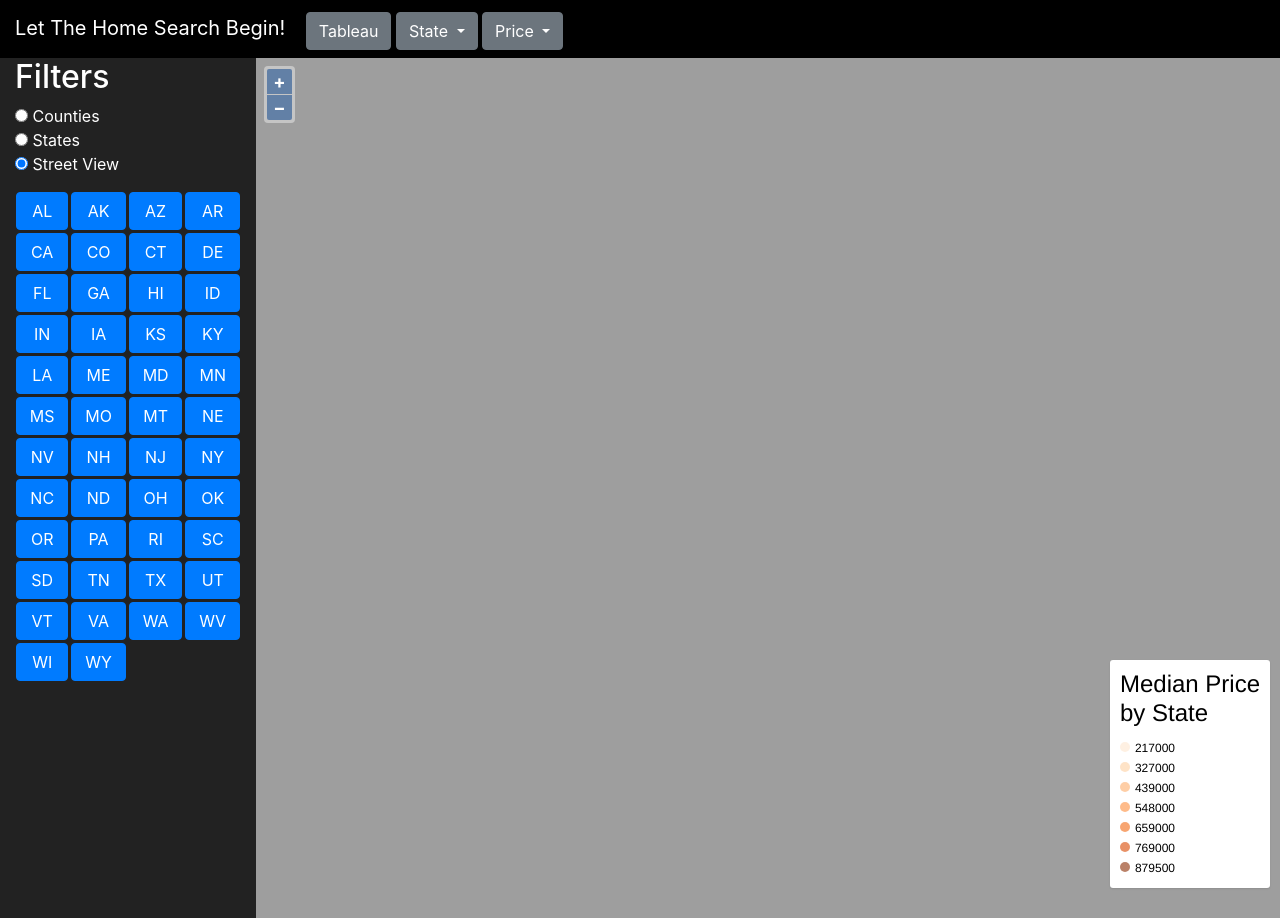
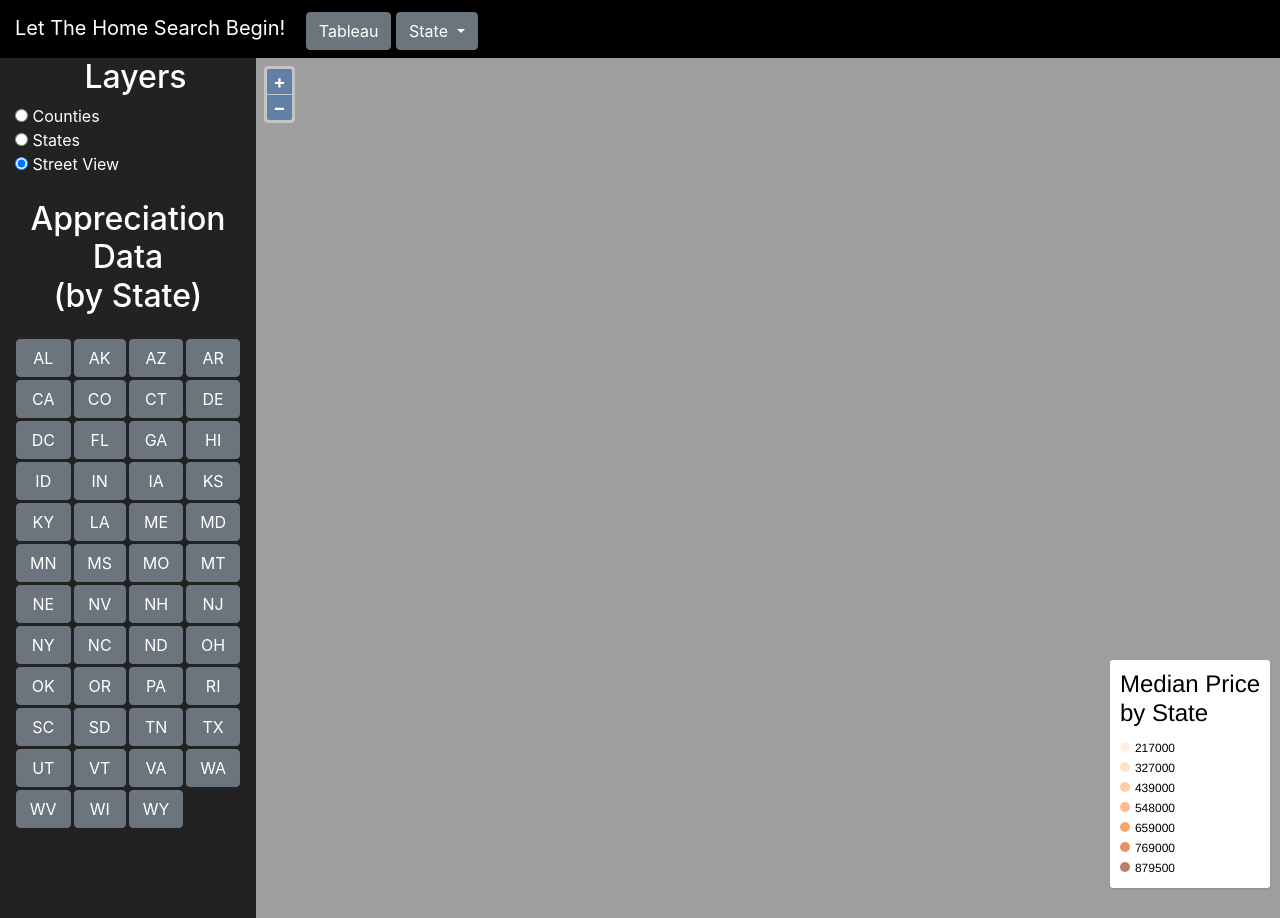
Before and after one commit to ntackyt/DataViz_RealEstate, a Flask app: page / in a window 1280 px wide. Run offline with Flask 2, Linux system fonts and the light colour scheme; some libraries are stand-ins or nearby versions.

Commit message:
fixed sidebar link issue, changed colors

```diff
--- a/templates/index.html
+++ b/templates/index.html
@@ -93,18 +93,60 @@
               <a class="dropdown-item" href="#top">Wisconsin</a>
               <a class="dropdown-item" href="#top">Wyoming</a>
 
-            </div>
-          </div>
-          <div class="btn-group">
-            <button class="btn btn-secondary dropdown-toggle" type="button" data-bs-toggle="dropdown" aria-haspopup="true" aria-expanded="false">
-              Price
-            </button>
-            <div class="dropdown-menu">
-              <a class="dropdown-item" href="#top">Less Than $500,000</a>
-              <a class="dropdown-item" href="#top">More Than $500,000</a>
-            </div>
-          </div>
+        <!-- <div class="dropdown">
+          <button class="btn btn-secondary dropdown-toggle" type="button" data-bs-toggle="dropdown" aria-expanded="false">
+            City
+          </button>
+          <ul class="dropdown-menu">
+            <li><a class="dropdown-item" href="#top">Max ...</a></li>
+            <li><a class="dropdown-item" href="#top">Min ...</a></li>
+            <li><a class="dropdown-item" href="#top">Other ...</a></li>
+          </ul>
         </div>
+
+        <div class="dropdown">
+          <button class="btn btn-secondary dropdown-toggle" type="button" data-bs-toggle="dropdown" aria-expanded="false">
+            Zipcode
+          </button>
+          <ul class="dropdown-menu">
+            <li><a class="dropdown-item" href="#top">Max ...</a></li>
+            <li><a class="dropdown-item" href="#top">Min ...</a></li>
+            <li><a class="dropdown-item" href="#top">Other ...</a></li>
+          </ul>
+        </div> -->
+
+        <div class="dropdown">
+          <button class="btn btn-secondary dropdown-toggle" type="button" data-bs-toggle="dropdown" aria-expanded="false">
+            Price
+          </button>
+          <ul class="dropdown-menu">
+            <li><a class="dropdown-item" href="#top">Max ...</a></li>
+            <li><a class="dropdown-item" href="#top">Min ...</a></li>
+            <li><a class="dropdown-item" href="#top">Other ...</a></li>
+          </ul>
+        </div>
+
+        <!-- <div class="dropdown">
+          <button class="btn btn-secondary dropdown-toggle" type="button" data-bs-toggle="dropdown" aria-expanded="false">
+            Bed & Baths
+          </button>
+          <ul class="dropdown-menu">
+            <li><a class="dropdown-item" href="#top">Max ...</a></li>
+            <li><a class="dropdown-item" href="#top">Min ...</a></li>
+            <li><a class="dropdown-item" href="#top">Other ...</a></li>
+          </ul>
+        </div>
+
+        <div class="dropdown">
+          <button class="btn btn-secondary dropdown-toggle" type="button" data-bs-toggle="dropdown" aria-expanded="false">
+            Home Type
+          </button>
+          <ul class="dropdown-menu">
+            <li><a class="dropdown-item" href="#top">Max ...</a></li>
+            <li><a class="dropdown-item" href="#top">Min ...</a></li>
+            <li><a class="dropdown-item" href="#top">Other ...</a></li>
+          </ul>
+        </div> -->
 
       <!-- <div class="col-md-3">
         <form role="search">
@@ -118,62 +160,62 @@
   <div class="grid-container">
     <div class="grid-1">
       <div class="sidebar">
-        <h2>Filters</h2>
+        <h2 style="text-align: center;">Layers</h2>
         <input type="radio" name="baseLayerRadioButton" value="baseCountiesGeoJson"> Counties<br>
         <input type="radio" name="baseLayerRadioButton" value="statesGeoJson"> States <br>
         <input type="radio" name="baseLayerRadioButton" value="map" checked> Street View<br>
       </div>
+      <br><h2 style="text-align: center;"> Appreciation Data <br> (by State)</h2>
       <div class="state-data">
-        <a class="btn btn-primary" href="https://public.tableau.com/views/State_Graphs/AL?:language=en-US&:display_count=n&:origin=viz_share_link" role="button">AL</a>
-        <a class="btn btn-primary" href="https://public.tableau.com/views/State_Graphs/AK?:language=en-US&:display_count=n&:origin=viz_share_link" role="button">AK</a>
-        <a class="btn btn-primary" href="https://public.tableau.com/views/State_Graphs/AZ?:language=en-US&:display_count=n&:origin=viz_share_link" role="button">AZ</a>
-        <a class="btn btn-primary" href="https://public.tableau.com/views/State_Graphs/AR?:language=en-US&:display_count=n&:origin=viz_share_link" role="button">AR</a>
-        <a class="btn btn-primary" href="https://public.tableau.com/views/State_Graphs/CA?:language=en-US&:display_count=n&:origin=viz_share_link" role="button">CA</a>
-        <a class="btn btn-primary" href="https://public.tableau.com/views/State_Graphs/CO?:language=en-US&:display_count=n&:origin=viz_share_link" role="button">CO</a>
-        <a class="btn btn-primary" href="https://public.tableau.com/views/State_Graphs/CT?:language=en-US&:display_count=n&:origin=viz_share_link" role="button">CT</a>
-        <a class="btn btn-primary" href="https://public.tableau.com/views/State_Graphs/DE?:language=en-US&:display_count=n&:origin=viz_share_link" role="button">DE</a>
-        <a class="btn btn-primary" href="https://public.tableau.com/views/State_Graphs/FL?:language=en-US&:display_count=n&:origin=viz_share_link" role="button">FL</a>
-        <a class="btn btn-primary" href="https://public.tableau.com/views/State_Graphs/GA?:language=en-US&:display_count=n&:origin=viz_share_link" role="button">GA</a>
-        <a class="btn btn-primary" href="https://public.tableau.com/views/State_Graphs/HI?:language=en-US&:display_count=n&:origin=viz_share_link" role="button">HI</a>
-        <a class="btn btn-primary" href="https://public.tableau.com/views/State_Graphs/ID?:language=en-US&:display_count=n&:origin=viz_share_link" role="button">ID</a>
-        <a class="btn btn-primary" href="https://public.tableau.com/views/State_Graphs/IN?:language=en-US&:display_count=n&:origin=viz_share_link" role="button">IN</a>
-        <a class="btn btn-primary" href="https://public.tableau.com/views/State_Graphs/IA?:language=en-US&:display_count=n&:origin=viz_share_link" role="button">IA</a>
-        <a class="btn btn-primary" href="https://public.tableau.com/views/State_Graphs/KS?:language=en-US&:display_count=n&:origin=viz_share_link" role="button">KS</a>
-        <a class="btn btn-primary" href="https://public.tableau.com/views/State_Graphs/KY?:language=en-US&:display_count=n&:origin=viz_share_link" role="button">KY</a>
-        <a class="btn btn-primary" href="https://public.tableau.com/views/State_Graphs/LA?:language=en-US&:display_count=n&:origin=viz_share_link" role="button">LA</a>
-        <a class="btn btn-primary" href="https://public.tableau.com/views/State_Graphs/ME?:language=en-US&:display_count=n&:origin=viz_share_link" role="button">ME</a>
-        <a class="btn btn-primary" href="https://public.tableau.com/views/State_Graphs/MD?:language=en-US&:display_count=n&:origin=viz_share_link" role="button">MD</a>
-        <a class="btn btn-primary" href="https://public.tableau.com/views/State_Graphs/MN?:language=en-US&:display_count=n&:origin=viz_share_link" role="button">MN</a>
-        <a class="btn btn-primary" href="https://public.tableau.com/views/State_Graphs/MS?:language=en-US&:display_count=n&:origin=viz_share_link" role="button">MS</a>
-        <a class="btn btn-primary" href="https://public.tableau.com/views/State_Graphs/MO?:language=en-US&:display_count=n&:origin=viz_share_link" role="button">MO</a>
-        <a class="btn btn-primary" href="https://public.tableau.com/views/State_Graphs/MT?:language=en-US&:display_count=n&:origin=viz_share_link" role="button">MT</a>
-        <a class="btn btn-primary" href="https://public.tableau.com/views/State_Graphs/NE?:language=en-US&:display_count=n&:origin=viz_share_link" role="button">NE</a>
-        <a class="btn btn-primary" href="https://public.tableau.com/views/State_Graphs/NV?:language=en-US&:display_count=n&:origin=viz_share_link" role="button">NV</a>
-        <a class="btn btn-primary" href="https://public.tableau.com/views/State_Graphs/NH?:language=en-US&:display_count=n&:origin=viz_share_link" role="button">NH</a>
-        <a class="btn btn-primary" href="https://public.tableau.com/views/State_Graphs/NJ?:language=en-US&:display_count=n&:origin=viz_share_link" role="button">NJ</a>
-        <a class="btn btn-primary" href="https://public.tableau.com/views/State_Graphs/NY?:language=en-US&:display_count=n&:origin=viz_share_link" role="button">NY</a>
-        <a class="btn btn-primary" href="https://public.tableau.com/views/State_Graphs/NC?:language=en-US&:display_count=n&:origin=viz_share_link" role="button">NC</a>
-        <a class="btn btn-primary" href="https://public.tableau.com/views/State_Graphs/ND?:language=en-US&:display_count=n&:origin=viz_share_link" role="button">ND</a>
-        <a class="btn btn-primary" href="https://public.tableau.com/views/State_Graphs/OH?:language=en-US&:display_count=n&:origin=viz_share_link" role="button">OH</a>
-        <a class="btn btn-primary" href="https://public.tableau.com/views/State_Graphs/OK?:language=en-US&:display_count=n&:origin=viz_share_link" role="button">OK</a>
-        <a class="btn btn-primary" href="https://public.tableau.com/views/State_Graphs/OR?:language=en-US&:display_count=n&:origin=viz_share_link" role="button">OR</a>
-        <a class="btn btn-primary" href="https://public.tableau.com/views/State_Graphs/PA?:language=en-US&:display_count=n&:origin=viz_share_link" role="button">PA</a>
-        <a class="btn btn-primary" href="https://public.tableau.com/views/State_Graphs/RI?:language=en-US&:display_count=n&:origin=viz_share_link" role="button">RI</a>
-        <a class="btn btn-primary" href="https://public.tableau.com/views/State_Graphs/SC?:language=en-US&:display_count=n&:origin=viz_share_link" role="button">SC</a>
-        <a class="btn btn-primary" href="https://public.tableau.com/views/State_Graphs/SD?:language=en-US&:display_count=n&:origin=viz_share_link" role="button">SD</a>
-        <a class="btn btn-primary" href="https://public.tableau.com/views/State_Graphs/TN?:language=en-US&:display_count=n&:origin=viz_share_link" role="button">TN</a>
-        <a class="btn btn-primary" href="https://public.tableau.com/views/State_Graphs/TX?:language=en-US&:display_count=n&:origin=viz_share_link" role="button">TX</a>
-        <a class="btn btn-primary" href="https://public.tableau.com/views/State_Graphs/UT?:language=en-US&:display_count=n&:origin=viz_share_link" role="button">UT</a>
-        <a class="btn btn-primary" href="https://public.tableau.com/views/State_Graphs/VT?:language=en-US&:display_count=n&:origin=viz_share_link" role="button">VT</a>
-        <a class="btn btn-primary" href="https://public.tableau.com/views/State_Graphs/VA?:language=en-US&:display_count=n&:origin=viz_share_link" role="button">VA</a>
-        <a class="btn btn-primary" href="https://public.tableau.com/views/State_Graphs/WA?:language=en-US&:display_count=n&:origin=viz_share_link" role="button">WA</a>
-        <a class="btn btn-primary" href="https://public.tableau.com/views/State_Graphs/WV?:language=en-US&:display_count=n&:origin=viz_share_link" role="button">WV</a>
-        <a class="btn btn-primary" href="https://public.tableau.com/views/State_Graphs/WI?:language=en-US&:display_count=n&:origin=viz_share_link" role="button">WI</a>
-        <a class="btn btn-primary" href="https://public.tableau.com/views/State_Graphs/WY?:language=en-US&:display_count=n&:origin=viz_share_link" role="button">WY</a>
+        <a class="btn btn-secondary" href="https://public.tableau.com/views/State_Graphs/Sheet1?:language=en-US&:display_count=n&:origin=viz_share_link" role="button">AL</a>
+        <a class="btn btn-secondary" href="https://public.tableau.com/views/State_Graphs/AK?:language=en-US&:display_count=n&:origin=viz_share_link" role="button">AK</a>
+        <a class="btn btn-secondary" href="https://public.tableau.com/views/State_Graphs/AZ_1?:language=en-US&:display_count=n&:origin=viz_share_link" role="button">AZ</a>
+        <a class="btn btn-secondary" href="https://public.tableau.com/views/State_Graphs/AR_1?:language=en-US&:display_count=n&:origin=viz_share_link" role="button">AR</a>
+        <a class="btn btn-secondary" href="https://public.tableau.com/views/State_Graphs/CA_1?:language=en-US&:display_count=n&:origin=viz_share_link" role="button">CA</a>
+        <a class="btn btn-secondary" href="https://public.tableau.com/views/State_Graphs/CO_1?:language=en-US&:display_count=n&:origin=viz_share_link" role="button">CO</a>
+        <a class="btn btn-secondary" href="https://public.tableau.com/views/State_Graphs/CT_1?:language=en-US&:display_count=n&:origin=viz_share_link" role="button">CT</a>
+        <a class="btn btn-secondary" href="https://public.tableau.com/views/State_Graphs/DE_1?:language=en-US&:display_count=n&:origin=viz_share_link" role="button">DE</a>
+        <a class="btn btn-secondary" href="https://public.tableau.com/views/State_Graphs/DC?:language=en-US&:display_count=n&:origin=viz_share_link" role="button">DC</a>
+        <a class="btn btn-secondary" href="https://public.tableau.com/views/State_Graphs/FL?:language=en-US&:display_count=n&:origin=viz_share_link" role="button">FL</a>
+        <a class="btn btn-secondary" href="https://public.tableau.com/views/State_Graphs/GA?:language=en-US&:display_count=n&:origin=viz_share_link" role="button">GA</a>
+        <a class="btn btn-secondary" href="https://public.tableau.com/views/State_Graphs/HI?:language=en-US&:display_count=n&:origin=viz_share_link" role="button">HI</a>
+        <a class="btn btn-secondary" href="https://public.tableau.com/views/State_Graphs/ID?:language=en-US&:display_count=n&:origin=viz_share_link" role="button">ID</a>
+        <a class="btn btn-secondary" href="https://public.tableau.com/views/State_Graphs/IN?:language=en-US&:display_count=n&:origin=viz_share_link" role="button">IN</a>
+        <a class="btn btn-secondary" href="https://public.tableau.com/views/State_Graphs/IA?:language=en-US&:display_count=n&:origin=viz_share_link" role="button">IA</a>
+        <a class="btn btn-secondary" href="https://public.tableau.com/views/State_Graphs/KS?:language=en-US&:display_count=n&:origin=viz_share_link" role="button">KS</a>
+        <a class="btn btn-secondary" href="https://public.tableau.com/views/State_Graphs/KY_1?:language=en-US&:display_count=n&:origin=viz_share_link" role="button">KY</a>
+        <a class="btn btn-secondary" href="https://public.tableau.com/views/State_Graphs/LA_1?:language=en-US&:display_count=n&:origin=viz_share_link" role="button">LA</a>
+        <a class="btn btn-secondary" href="https://public.tableau.com/views/State_Graphs/ME_1?:language=en-US&:display_count=n&:origin=viz_share_link" role="button">ME</a>
+        <a class="btn btn-secondary" href="https://public.tableau.com/views/State_Graphs/MD_1?:language=en-US&:display_count=n&:origin=viz_share_link" role="button">MD</a>
+        <a class="btn btn-secondary" href="https://public.tableau.com/views/State_Graphs/MN_1?:language=en-US&:display_count=n&:origin=viz_share_link" role="button">MN</a>
+        <a class="btn btn-secondary" href="https://public.tableau.com/views/State_Graphs/MS_1?:language=en-US&:display_count=n&:origin=viz_share_link" role="button">MS</a>
+        <a class="btn btn-secondary" href="https://public.tableau.com/views/State_Graphs/MO_1?:language=en-US&:display_count=n&:origin=viz_share_link" role="button">MO</a>
+        <a class="btn btn-secondary" href="https://public.tableau.com/views/State_Graphs/MT_1?:language=en-US&:display_count=n&:origin=viz_share_link" role="button">MT</a>
+        <a class="btn btn-secondary" href="https://public.tableau.com/views/State_Graphs/NE_1?:language=en-US&:display_count=n&:origin=viz_share_link" role="button">NE</a>
+        <a class="btn btn-secondary" href="https://public.tableau.com/views/State_Graphs/NV_1?:language=en-US&:display_count=n&:origin=viz_share_link" role="button">NV</a>
+        <a class="btn btn-secondary" href="https://public.tableau.com/views/State_Graphs/NH_1?:language=en-US&:display_count=n&:origin=viz_share_link" role="button">NH</a>
+        <a class="btn btn-secondary" href="https://public.tableau.com/views/State_Graphs/NJ_1?:language=en-US&:display_count=n&:origin=viz_share_link" role="button">NJ</a>
+        <a class="btn btn-secondary" href="https://public.tableau.com/views/State_Graphs/NY_1?:language=en-US&:display_count=n&:origin=viz_share_link" role="button">NY</a>
+        <a class="btn btn-secondary" href="https://public.tableau.com/views/State_Graphs/NC_1?:language=en-US&:display_count=n&:origin=viz_share_link" role="button">NC</a>
+        <a class="btn btn-secondary" href="https://public.tableau.com/views/State_Graphs/ND_1?:language=en-US&:display_count=n&:origin=viz_share_link" role="button">ND</a>
+        <a class="btn btn-secondary" href="https://public.tableau.com/views/State_Graphs/OH_1?:language=en-US&:display_count=n&:origin=viz_share_link" role="button">OH</a>
+        <a class="btn btn-secondary" href="https://public.tableau.com/views/State_Graphs/OK_1?:language=en-US&:display_count=n&:origin=viz_share_link" role="button">OK</a>
+        <a class="btn btn-secondary" href="https://public.tableau.com/views/State_Graphs/OR_1?:language=en-US&:display_count=n&:origin=viz_share_link" role="button">OR</a>
+        <a class="btn btn-secondary" href="https://public.tableau.com/views/State_Graphs/PA_1?:language=en-US&:display_count=n&:origin=viz_share_link" role="button">PA</a>
+        <a class="btn btn-secondary" href="https://public.tableau.com/views/State_Graphs/RI_1?:language=en-US&:display_count=n&:origin=viz_share_link" role="button">RI</a>
+        <a class="btn btn-secondary" href="https://public.tableau.com/views/State_Graphs/SC_1?:language=en-US&:display_count=n&:origin=viz_share_link" role="button">SC</a>
+        <a class="btn btn-secondary" href="https://public.tableau.com/views/State_Graphs/SD_1?:language=en-US&:display_count=n&:origin=viz_share_link" role="button">SD</a>
+        <a class="btn btn-secondary" href="https://public.tableau.com/views/State_Graphs/TN_1?:language=en-US&:display_count=n&:origin=viz_share_link" role="button">TN</a>
+        <a class="btn btn-secondary" href="https://public.tableau.com/views/State_Graphs/TX_1?:language=en-US&:display_count=n&:origin=viz_share_link" role="button">TX</a>
+        <a class="btn btn-secondary" href="https://public.tableau.com/views/State_Graphs/UT_1?:language=en-US&:display_count=n&:origin=viz_share_link" role="button">UT</a>
+        <a class="btn btn-secondary" href="https://public.tableau.com/views/State_Graphs/VT_1?:language=en-US&:display_count=n&:origin=viz_share_link" role="button">VT</a>
+        <a class="btn btn-secondary" href="https://public.tableau.com/views/State_Graphs/VA_1?:language=en-US&:display_count=n&:origin=viz_share_link" role="button">VA</a>
+        <a class="btn btn-secondary" href="https://public.tableau.com/views/State_Graphs/WA_1?:language=en-US&:display_count=n&:origin=viz_share_link" role="button">WA</a>
+        <a class="btn btn-secondary" href="https://public.tableau.com/views/State_Graphs/WV_1?:language=en-US&:display_count=n&:origin=viz_share_link" role="button">WV</a>
+        <a class="btn btn-secondary" href="https://public.tableau.com/views/State_Graphs/WI_1?:language=en-US&:display_count=n&:origin=viz_share_link" role="button">WI</a>
+        <a class="btn btn-secondary" href="https://public.tableau.com/views/State_Graphs/WY_1?:language=en-US&:display_count=n&:origin=viz_share_link" role="button">WY</a>
       </div>
-
     </div>
-
     <div class="grid-2">
       <div id="js-map" class="map"></div>
     </div>
```
